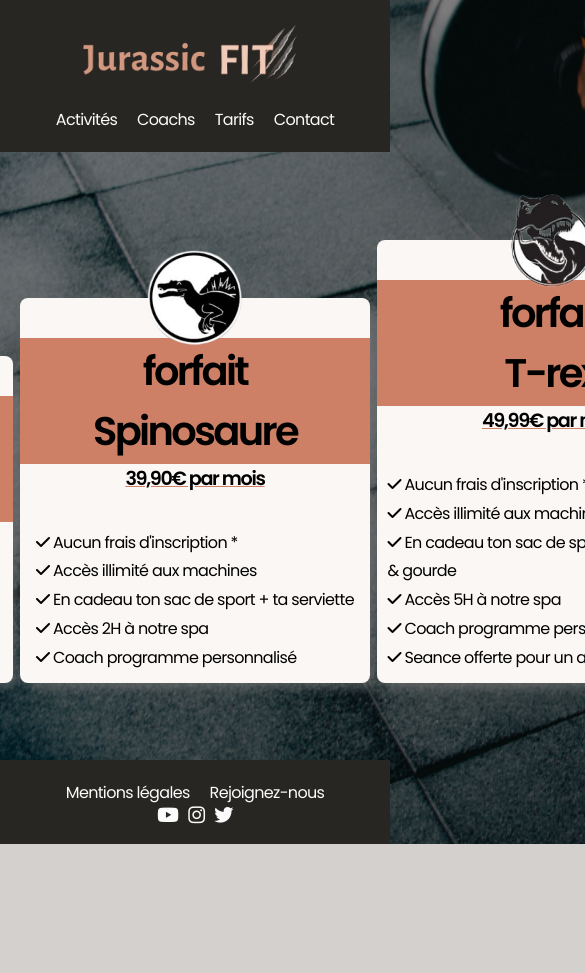
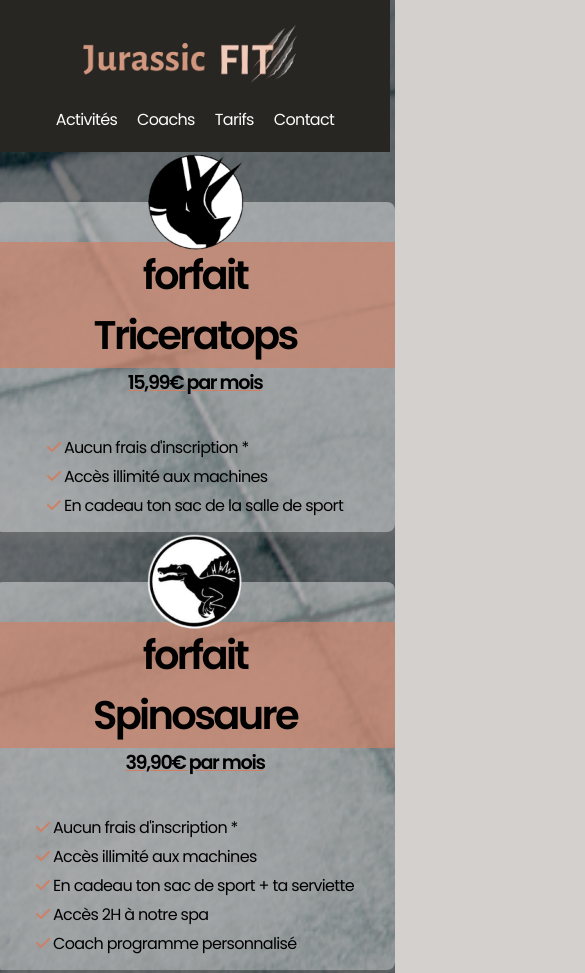
Before and after one commit to MathieuMrt/Salle-de-Sport, a website: page pages/Tarifs/tarifs.html in a window 390 px wide. Shown: the top 973 px of the page, 585 px wide, since content can reach past the window. Before the commit the page ends 844 px from the top, so only its background shows below. Drawn offline with Linux system fonts and the light colour scheme; a web font is replaced by a local one.

Commit message:
sauvegarde

```diff
--- a/pages/Tarifs/tarifs.css
+++ b/pages/Tarifs/tarifs.css
@@ -11,6 +11,7 @@ body{
     background-repeat: no-repeat;
 }
 
+
 .container{
         display: flex;
         justify-content: center;
@@ -20,6 +21,8 @@ body{
 }
 
 .card{
+        background-color :rgba(255, 255, 255, 0.411) ;
+        box-shadow: #CE8066 100px;
         padding-top: 40px;
         margin-top: 50px;
         background-repeat: no-repeat;
@@ -76,10 +79,7 @@ body{
     transform: translate(-50%, 0);
     padding-top: 55%;
     margin-top: 0;
-
-
-
-}
+    }
 
 
 .trex{
@@ -96,9 +96,11 @@ span{
 }
 
 h2{
-    width: 350PX ;
-    background-color: #ce8066;
+    width: 400PX ;
+    background-color: #ce8066ab;
     border: solid #ce80660a ;
+
+
 
 
 }
@@ -118,3 +120,25 @@ h3{
     text-align: left;
     line-height: 180%;
 }
+
+
+.fa-solid{
+    gap: 10%;
+    color: #CE8066
+
+}
+
+
+@media  (max-width:800px) {
+
+   .container{
+         align-items: center;
+         flex-direction: column;
+         height: auto;
+
+
+   }
+
+
+
+}
```
Also changed, not shown: pages/Tarifs/tarifs.html (+1 -0 lines).
